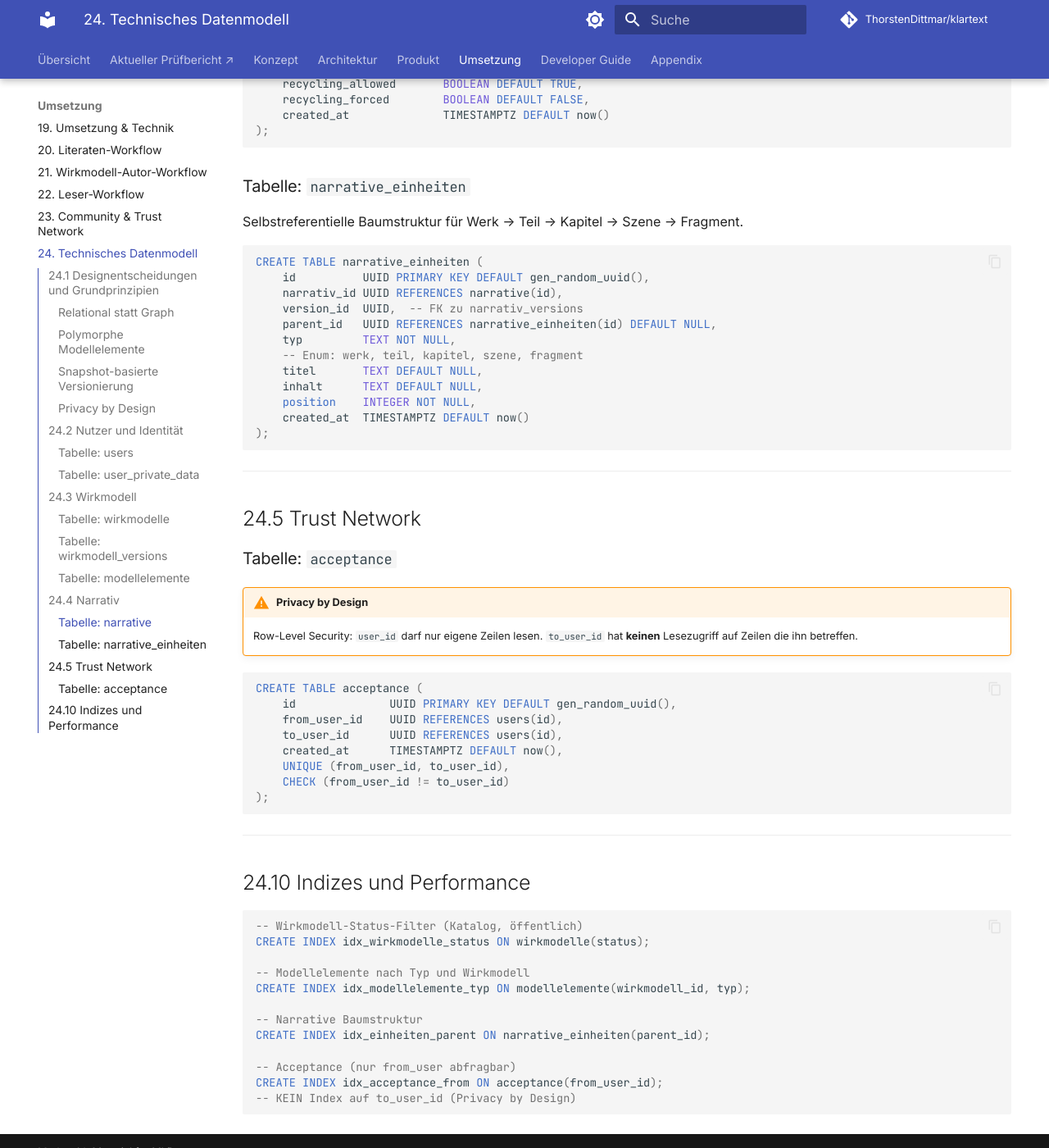
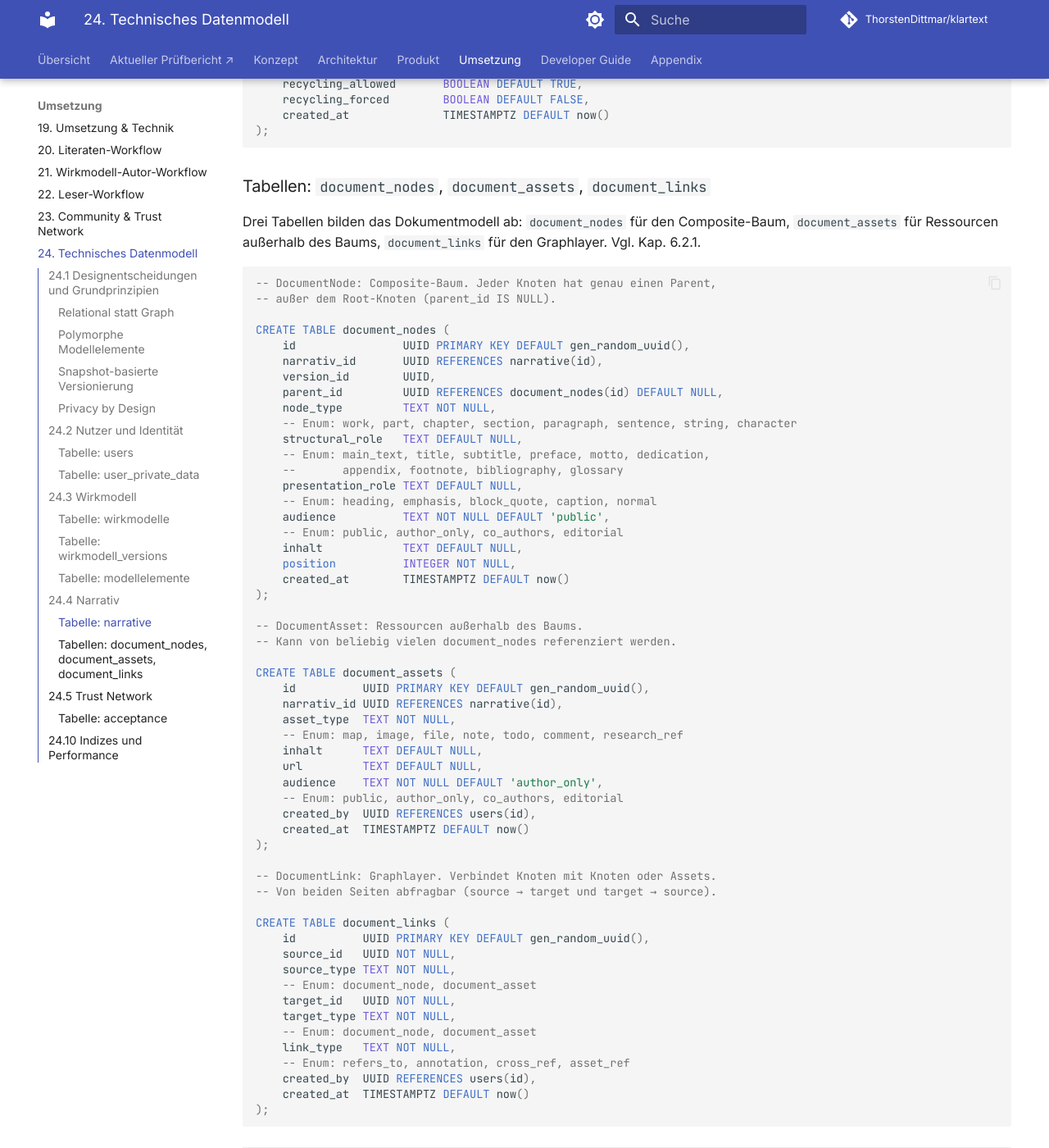
Before and after one commit to ThorstenDittmar/klartext, an MkDocs documentation site: the page built from docs/kap-24-datenmodell.md, in a window 1280 px wide and 1400 px high, scrolled down 3446 px. Shown: the whole window at 82% size. Built offline with MkDocs 1.6.1 and Material for MkDocs 9.7.7, drawn with Linux system fonts in a browser that asks for light colours; comment, search, counter and statistics services are not loaded; some of the changed text lies outside the part shown.

Commit message:
docs: Dokumentmodell auf DocumentNode/Asset/Link umstellen
narrative_einheiten durch drei orthogonale Konzepte ersetzt:
DocumentNode (Composite-Baum), DocumentAsset (außerhalb des Baums),
DocumentLink (Graphlayer). Kap. 6.2.1 vollständig neu geschrieben,
Kap. 7 und 24 konsistent angepasst (Tabellen + Indizes).

Co-Authored-By: Claude Sonnet 4.6 <noreply@anthropic.com>

````diff
--- a/docs/kap-24-datenmodell.md
+++ b/docs/kap-24-datenmodell.md
@@ -158,21 +158,63 @@ CREATE TABLE narrative (
 );
 ```
 
-### Tabelle: `narrative_einheiten`
+### Tabellen: `document_nodes`, `document_assets`, `document_links`
 
-Selbstreferentielle Baumstruktur für Werk → Teil → Kapitel → Szene → Fragment.
+Drei Tabellen bilden das Dokumentmodell ab: `document_nodes` für den Composite-Baum, `document_assets` für Ressourcen außerhalb des Baums, `document_links` für den Graphlayer. Vgl. Kap. 6.2.1.
 
 ```sql
-CREATE TABLE narrative_einheiten (
+-- DocumentNode: Composite-Baum. Jeder Knoten hat genau einen Parent,
+-- außer dem Root-Knoten (parent_id IS NULL).
+
+CREATE TABLE document_nodes (
+    id                UUID PRIMARY KEY DEFAULT gen_random_uuid(),
+    narrativ_id       UUID REFERENCES narrative(id),
+    version_id        UUID,
+    parent_id         UUID REFERENCES document_nodes(id) DEFAULT NULL,
+    node_type         TEXT NOT NULL,
+    -- Enum: work, part, chapter, section, paragraph, sentence, string, character
+    structural_role   TEXT DEFAULT NULL,
+    -- Enum: main_text, title, subtitle, preface, motto, dedication,
+    --       appendix, footnote, bibliography, glossary
+    presentation_role TEXT DEFAULT NULL,
+    -- Enum: heading, emphasis, block_quote, caption, normal
+    audience          TEXT NOT NULL DEFAULT 'public',
+    -- Enum: public, author_only, co_authors, editorial
+    inhalt            TEXT DEFAULT NULL,
+    position          INTEGER NOT NULL,
+    created_at        TIMESTAMPTZ DEFAULT now()
+);
+
+-- DocumentAsset: Ressourcen außerhalb des Baums.
+-- Kann von beliebig vielen document_nodes referenziert werden.
+
+CREATE TABLE document_assets (
     id          UUID PRIMARY KEY DEFAULT gen_random_uuid(),
     narrativ_id UUID REFERENCES narrative(id),
-    version_id  UUID,  -- FK zu narrativ_versions
-    parent_id   UUID REFERENCES narrative_einheiten(id) DEFAULT NULL,
-    typ         TEXT NOT NULL,
-    -- Enum: werk, teil, kapitel, szene, fragment
-    titel       TEXT DEFAULT NULL,
+    asset_type  TEXT NOT NULL,
+    -- Enum: map, image, file, note, todo, comment, research_ref
     inhalt      TEXT DEFAULT NULL,
-    position    INTEGER NOT NULL,
+    url         TEXT DEFAULT NULL,
+    audience    TEXT NOT NULL DEFAULT 'author_only',
+    -- Enum: public, author_only, co_authors, editorial
+    created_by  UUID REFERENCES users(id),
+    created_at  TIMESTAMPTZ DEFAULT now()
+);
+
+-- DocumentLink: Graphlayer. Verbindet Knoten mit Knoten oder Assets.
+-- Von beiden Seiten abfragbar (source → target und target → source).
+
+CREATE TABLE document_links (
+    id          UUID PRIMARY KEY DEFAULT gen_random_uuid(),
+    source_id   UUID NOT NULL,
+    source_type TEXT NOT NULL,
+    -- Enum: document_node, document_asset
+    target_id   UUID NOT NULL,
+    target_type TEXT NOT NULL,
+    -- Enum: document_node, document_asset
+    link_type   TEXT NOT NULL,
+    -- Enum: refers_to, annotation, cross_ref, asset_ref
+    created_by  UUID REFERENCES users(id),
     created_at  TIMESTAMPTZ DEFAULT now()
 );
 ```
@@ -209,8 +251,10 @@ CREATE INDEX idx_wirkmodelle_status ON wirkmodelle(status);
 -- Modellelemente nach Typ und Wirkmodell
 CREATE INDEX idx_modellelemente_typ ON modellelemente(wirkmodell_id, typ);
 
--- Narrative Baumstruktur
-CREATE INDEX idx_einheiten_parent ON narrative_einheiten(parent_id);
+-- Dokument-Baumstruktur
+CREATE INDEX idx_document_nodes_parent ON document_nodes(parent_id);
+CREATE INDEX idx_document_links_source ON document_links(source_id, source_type);
+CREATE INDEX idx_document_links_target ON document_links(target_id, target_type);
 
 -- Acceptance (nur from_user abfragbar)
 CREATE INDEX idx_acceptance_from ON acceptance(from_user_id);
````
Also changed, not shown: docs/kap-06-systemarchitektur.md (+66 -2 lines), docs/kap-07-wirkmodelle.md (+1 -1 lines).
